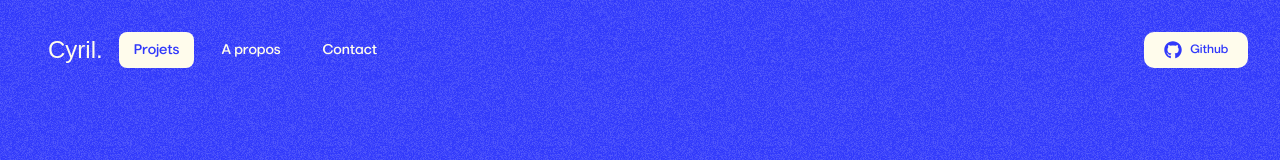
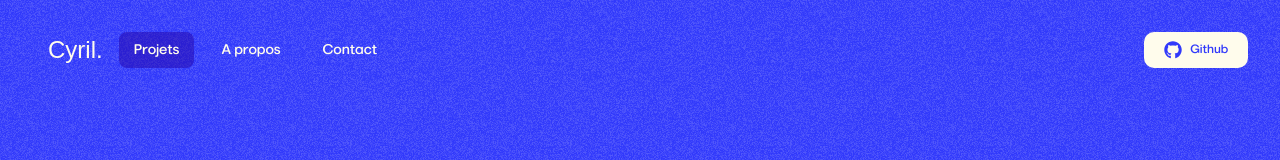
Before and after one commit to Cyril-vtn/portfolio, a Next.js app: page / in a window 1280 px wide. Shown: the top 160 px of the page. Built offline with nearby package versions, Linux system fonts and the light colour scheme; a web font is replaced by a local one.

Commit message:
adjust navigation button style

```diff
--- a/app/components/NavigationButton.tsx
+++ b/app/components/NavigationButton.tsx
@@ -15,9 +15,9 @@ export const NavigationButton = ({
   return (
     <Link
       href={href}
-      className={`py-2 px-[15px] rounded-lg transition duration-300 ease-in-out cursor-pointer ${
+      className={`py-2 px-[15px] rounded-lg transition duration-150 ease-in-out cursor-pointer ${
         pathname === href
-          ? "bg-brandOffwhite text-brandBlue"
+          ? "bg-brandDeepBlue bg-opacity-50"
           : "hover:text-brandOffwhite hover:shadow-soft hover:scale-105 hover:bg-opacity-50 hover:bg-brandDeepBlue "
       }`}
     >
```
